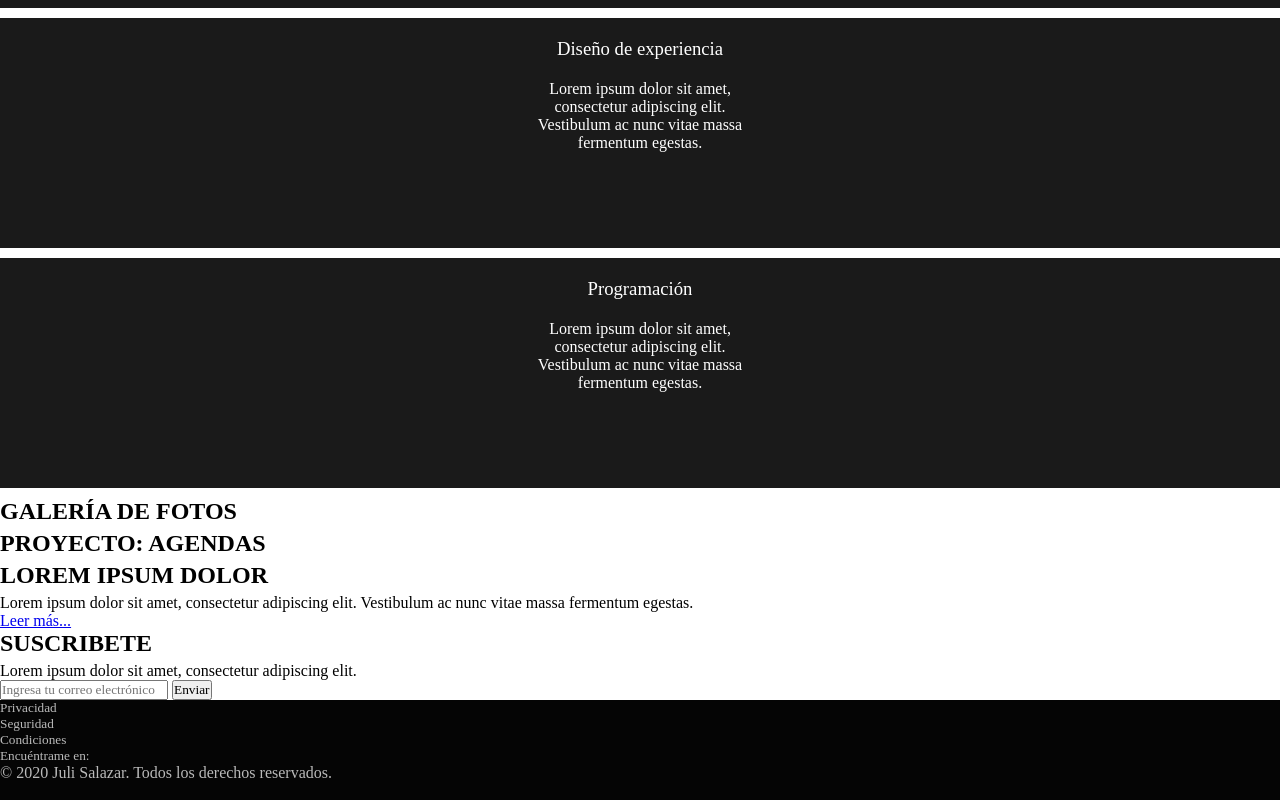
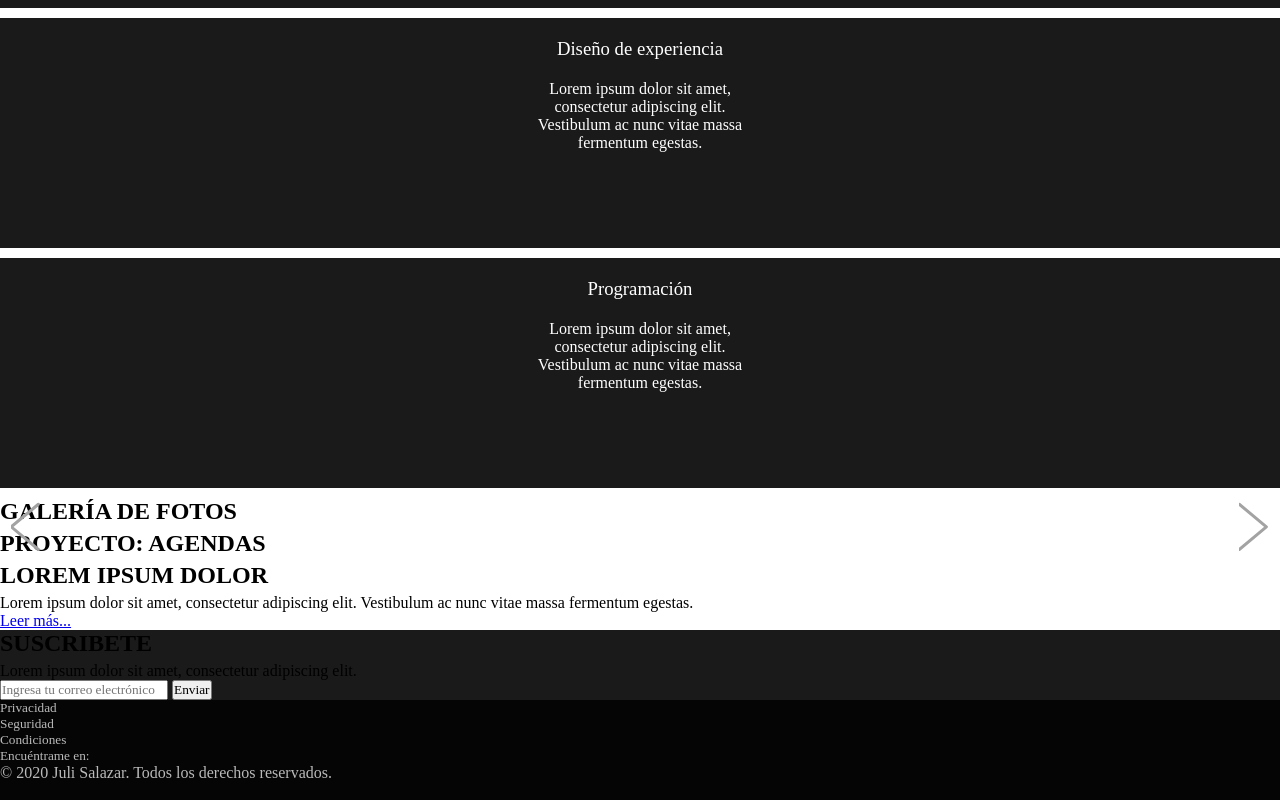
Before and after one commit to JuliSalazar/website, a plain HTML site: page index.html in a window 1280 px wide. Shown: the part 1066-1866 px from the top of the page. Drawn offline with Linux system fonts and the light colour scheme; a web font is replaced by a local one.

Commit message:
Web nav solucionated

```diff
--- a/index.html
+++ b/index.html
@@ -1,5 +1,5 @@
 <!DOCTYPE html>
-<html lang="en">
+<html lang="es">
 
 <head>
     <meta charset="UTF-8">
@@ -78,6 +78,19 @@
     </section>
     <section class="gallery">
             <h2>Galería de fotos</h2>
+            <button class="arrow left">
+                <svg width="40px" height="80px" viewBox="0 0 50 80" xml:space="preserve">
+                  <polyline fill="none" stroke="#A3A3A3" stroke-width="5" stroke-linecap="round" stroke-linejoin="round" points="
+                  45.63,75.8 0.375,38.087 45.63,0.375 "/>
+                </svg>
+              </button>
+              <button class="arrow right">
+                <svg xmlns="http://www.w3.org/2000/svg" xmlns:xlink="http://www.w3.org/1999/xlink" width="40px" height="80px" viewBox="0 0 50 80" xml:space="preserve">
+                  <polyline fill="none" stroke="#A3A3A3" stroke-width="5" stroke-linecap="round" stroke-linejoin="round" points="
+                  0.375,0.375 45.63,38.087 0.375,75.8 "/>
+                </svg>
+              </button>
+
 
     </section>
     <section class="project">
--- a/styles/_aptitudes.scss
+++ b/styles/_aptitudes.scss
@@ -3,9 +3,6 @@
     &__article{
     color:black;
     text-align: center;
-
-
-
     }
     &__div{
         background-color: $primary-color;
--- a/styles/_banner.scss
+++ b/styles/_banner.scss
@@ -1,7 +1,7 @@
 .banner{
     width: 100%;
     height: 600px;
-    background-image: url("/src/imgBanner.png");
+    background-image: url("../src/imgBanner.png");
     background-position: center;
     background-size: cover;
     justify-content: center;
--- /dev/null
+++ b/styles/_gallery.scss
@@ -0,0 +1,54 @@
+.gallery{
+
+button {
+    -webkit-appearance: none;
+    background: transparent;
+    border: 0;
+    outline:0;
+  }
+  svg {
+    padding: 5px;
+  }
+
+  .arrow {
+    cursor: pointer;
+    position: absolute;
+    margin-top: -45px;
+    margin-left: -35px;
+    width: 70px;
+    height: 90px;
+  }
+
+  .left {
+    left: 2%;
+  }
+
+  .right {
+    left: 98%;
+  }
+
+ /* .left:hover polyline,
+  .left:focus polyline {
+    stroke-width: 3;
+  }
+
+  .left:active polyline {
+    stroke-width: 6;
+    transition: all 100ms ease-in-out;
+  }
+
+  .right:hover polyline,
+  .right:focus polyline {
+    stroke-width: 3;
+  }
+
+  .right:active polyline {
+    stroke-width: 6;
+    transition: all 100ms ease-in-out;
+  }
+
+  polyline {
+    transition: all 250ms ease-in-out;
+  }*/
+
+}
--- a/styles/_header.scss
+++ b/styles/_header.scss
@@ -17,6 +17,7 @@
         @media (min-width: $breakpoint-web){
             transform: translateX(0%);
             width: 100%;
+            text-align: right;
             background: transparent;
             position: relative;
             padding-top: 0px;
--- /dev/null
+++ b/styles/_newsletter.scss
@@ -0,0 +1,3 @@
+.newsletter{
+    background-color: $primary-color;
+}
--- a/styles/main.scss
+++ b/styles/main.scss
@@ -3,7 +3,6 @@
 $primary-color: #1A1A1A;
 $secondary-color: #050505;
 $third-color: #EFEFEF;
-
 $breakpoint-web: 850px;
 
 
@@ -35,4 +34,6 @@ h2{
 @import 'banner';
 @import 'caracteristics';
 @import 'aptitudes';
+@import 'gallery';
+@import 'newsletter';
 @import 'footer';
```
Also changed, not shown: styles/main.css, 1 other file.
